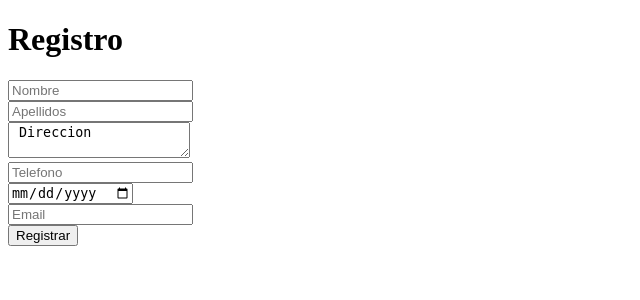
After one commit to AgTerrazasgr/finla-proyect, a PHP site: the page made by Proyect_one/registro user.php in a window 1280 px wide. The commit adds this page. Shown: the top 300 px of the page, without its empty margins (0-640 px from the left). Run offline with PHP 8.4, Linux system fonts and the light colour scheme.

Commit message:
Add files via upload
act3 laboratorio

```diff
--- /dev/null
+++ b/Proyect_one/include/acciones.php
@@ -0,0 +1,31 @@
+<?php
+//Recuperar e insertar datos
+include "conexion.php";
+
+if (isset ($_POST['btn'])){
+
+    $nombre= $conexion->real_escape_string($_POST['Nombre']);
+    $apellidos= $conexion->real_escape_string($_POST['Apellidos']);
+    $direccion= $conexion->real_escape_string($_POST['Direccion']);
+    $telefono= $conexion->real_escape_string($_POST['Telefono']);
+    $fecha= $conexion->real_escape_string($_POST['Fecha']);
+
+
+
+    if ($nombre=="" || $apellidos=="" || $direccion=="" || $telefono=="" || $fecha==""){
+        $Alerta ="Alguno de tus datos esta vacio";
+    }
+   else{
+    $registro = "INSERT INTO practica1.usuario (nombre, apellidos, direccion, telefono, f_nac)
+    VALUES ('$nombre', '$apellidos', '$direccion', '$telefono', '$fecha')";
+    $registro= $conexion->query($registro);
+
+   if($registro > 0){
+    echo "Registro exitoso";
+   }
+   else{
+    echo "Error al registrar";
+   }
+}
+}
+?>
--- /dev/null
+++ b/Proyect_one/include/conexion.php
@@ -0,0 +1,12 @@
+<?php
+$servidor ="localhost";
+$usuario = "root";
+$password ="";
+$bd ="practica1";
+$conexion = mysqli_connect($servidor, $usuario, $password, $bd);
+if($conexion -> connect_error){
+    die('Error al  conectar la base de datos'. $conexion->connect_error);
+}
+
+
+?>
--- a/Proyect_one/include/suma.php
+++ b/Proyect_one/include/suma.php
@@ -23,7 +23,7 @@ else{
         <input type="text" name="caja2"requerid>
         <input type="text" name="resultado" value=" <?php echo $valor;?>">
         <input type="submit" name="btn"value="calcular">
-        <div class="row"><?php echo $valor?></div>
+        <div class="row"><?php echo $valor;?></div>
         </form>
         </div>
     </div>
--- a/Proyect_one/index.php
+++ b/Proyect_one/index.php
@@ -13,7 +13,6 @@
     <script src="js/jquery.js"></script>
 <?php include 'include/navbar.php' ?>
 <?php include 'include/menu.php' ?>
-<?php include 'include/suma.php'?>
 
 
 
--- /dev/null
+++ b/Proyect_one/registro user.php
@@ -0,0 +1,71 @@
+
+<!DOCTYPE html>
+<html lang="es">
+<head>
+    <meta charset="UTF-8">
+    <meta http-equiv="X-UA-Compatible" content="IE=edge">
+    <meta name="viewport" content="width=device-width, initial-scale=1.0">
+    <link rel="stylsheet" type="type/css" href="css/bootstrap.min.css">
+    <title>Registro Usuario</title>
+</head>
+<body>
+
+<div class="container m=0 content-justify-center py-2">
+<div class="row text-center">
+    <h1 class="text-success"> Registro </h1>
+</div>
+<form id="Registro" action="<?php echo $_SERVER['PHP_SELF'];?>" method="POST">
+<div class="row text-center">
+    <div class="col-sm-12 col-md-12 col-lg-12">
+        <input type="text" name="Nombre" class="form-control" placeholder="Nombre" required>
+</div>
+</div>
+
+<div class="row text-center">
+    <div class="col-sm-12 col-md-12 col-lg-12">
+        <input type="text" name="Apellidos" class="form-control" placeholder="Apellidos" required>
+</div>
+</div>
+
+<div class="row text-center">
+    <div class="col-sm-12 col-md-12 col-lg-12">
+        <textarea class="form-control" Name="Direccion"> Direccion </textarea>
+</div>
+</div>
+
+<div class="row text-center">
+    <div class="col-sm-12 col-md-12 col-lg-12">
+        <input type="text" name="Telefono" class="form-control" placeholder="Telefono" required>
+</div>
+</div>
+
+<div class="row text-center">
+    <div class="col-sm-12 col-md-12 col-lg-12">
+        <input type="date" name="Fecha" class="form-control" required>
+</div>
+</div>
+
+<div class="row text-center">
+    <div class="col-sm-12 col-md-12 col-lg-12">
+        <input type="email" name="Email" class="form-control" placeholder="Email" required>
+</div>
+</div>
+
+<div class="row text-center">
+    <div class="col-sm-12 col-md-12 col-lg-12">
+        <input type="submit" value="Registrar" name="btn" class="btn btn-success">
+</div>
+</div>
+
+</div>
+
+</form>
+
+
+
+<script src="js/bootstrap.min.js"></script>
+<script src="js/jquery.js"></script>
+<?php include 'include/acciones.php'?>
+<?php include 'include/conexion.php' ?>
+</body>
+</html>
```
Also changed, not shown: Proyect_one/include/menu.php (+4 -3 lines), Proyect_one/include/navbar.php (+3 -4 lines), Proyect_one/include/operaciones.php (added, +52 -0 lines), Proyect_one/registro lugar.php (added, +73 -0 lines), Proyect_one/registro plantel.php (added, +66 -0 lines).
